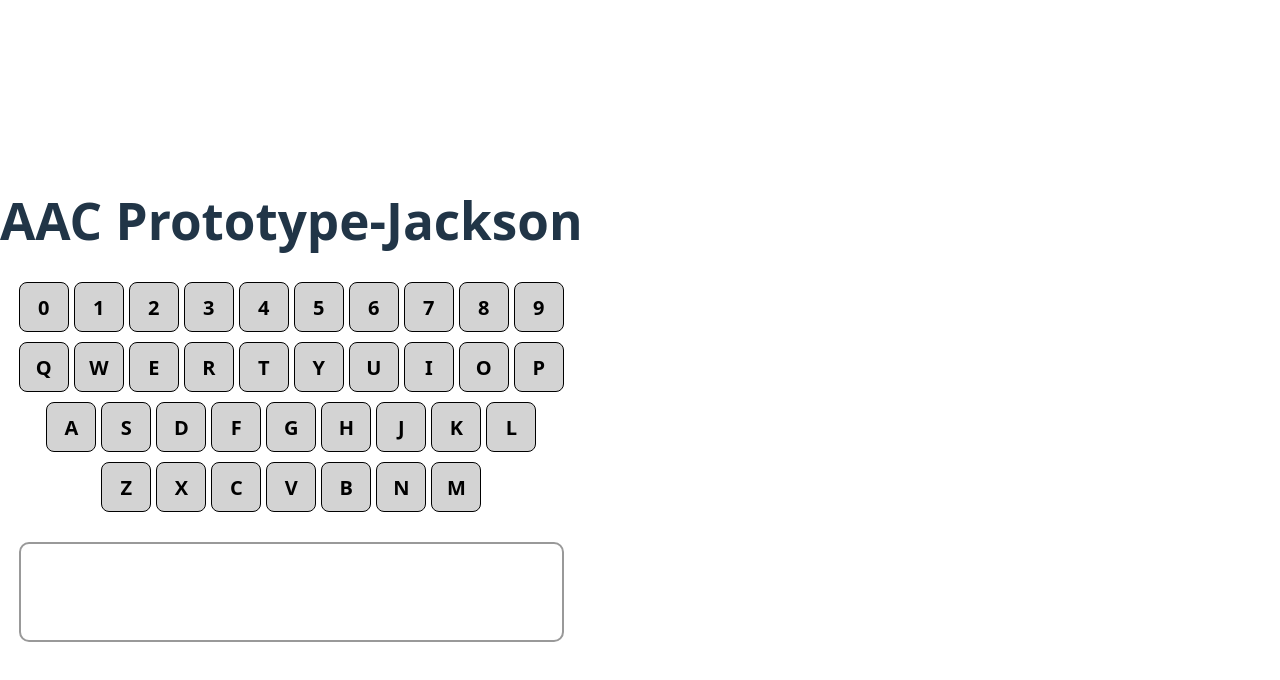
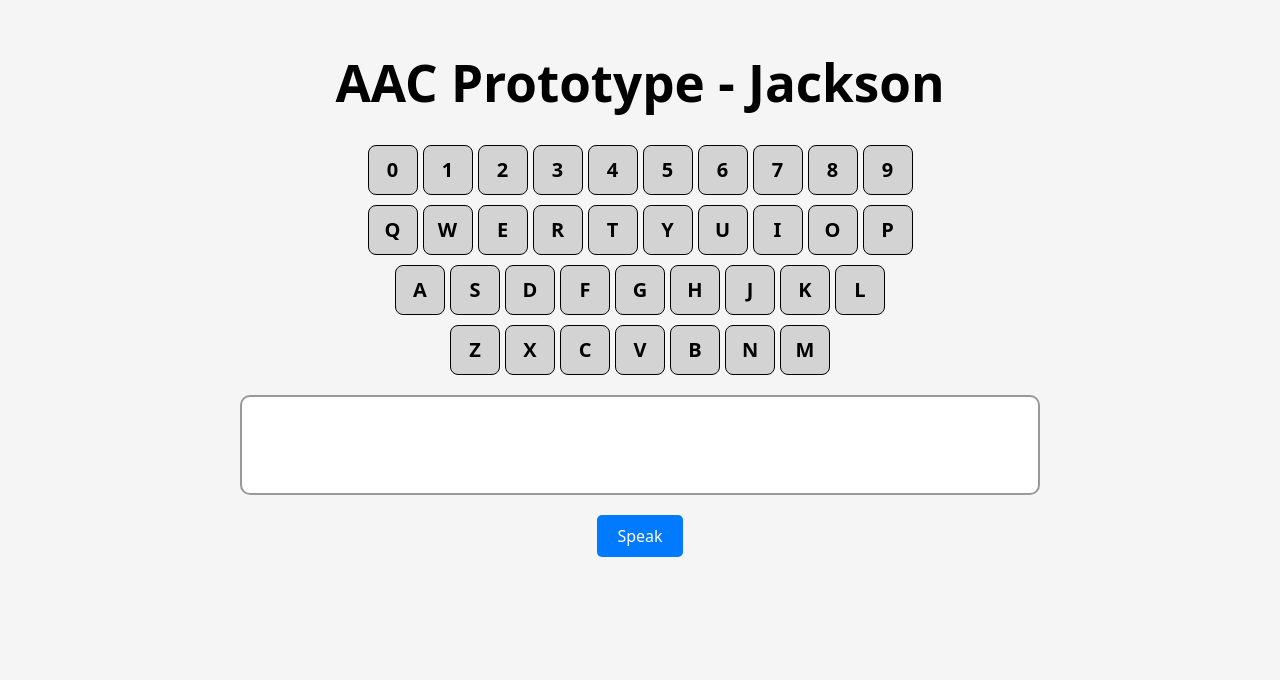
Before and after one commit to mslaurenajackson/AacReact, a React (Vite) app: page / in a window 1280 px wide. Shown: the top 680 px of the page. Built offline with nearby package versions, Linux system fonts and the light colour scheme.

Commit message:
Updated App.jsx to add handleSpeak functionality and improve communication box

```diff
--- a/src/App.css
+++ b/src/App.css
@@ -32,6 +32,18 @@
   box-shadow: 0 4px 15px rgba(0, 0, 0, 0.2);
 } */
 
+html, body, #root {
+  margin: 0;
+  padding: 0;
+  width: 100vw;
+  height: 100vh;
+  overflow: hidden;
+  background-color: #f5f5f5; /* just to match what you had */
+}
+
+#root {
+  background: linear-gradient(to right, #f5f5f5 50%, red 50%);
+}
 
 .grid-buttons {
   display: grid;
@@ -109,10 +121,14 @@
   justify-content: center;
   gap: 10px;
   margin: 0 auto;
-  width: fit-content;
 }
 
 .keyboard-row {
   display: flex;
   gap: 5px;
+  justify-content: center;
 }
+
+h1 {
+ color: #000;
+}
--- a/src/App.jsx
+++ b/src/App.jsx
@@ -33,18 +33,30 @@ function App() {
     setDraggedLetter('');
   };
 
+  const handleSpeak = () => {
+    const sentence = communication.join('');
+    const utterance = new SpeechSynthesisUtterance(sentence);
+    utterance.onend = () => { //clears the communication area after speaking
+      setCommunication([]);
+    };
+    speechSynthesis.speak(utterance);
+  };
+
   return (
       <>
-      <h1>AAC Prototype-Jackson</h1>
   <div
     style={{
       display: 'flex',
       flexDirection: 'column',
       alignItems: 'center',
-          justifyContent: 'center',
-          margin: '0 auto',
+      justifyContent: 'flex-start',
+      minHeight: '100vh',
+      padding: '20px',
+      backgroundColor: '#f5f5f5',
     }}
-      ></div>
+  >
+    <h1 style={{ textAlign: 'center' }}>AAC Prototype - Jackson</h1>
+
     <div className="keyboard">
       {keyboardRows.map((row, rowIndex) => (
         <div key={rowIndex} className="keyboard-row">
@@ -53,8 +65,11 @@ function App() {
               key={letter}
               draggable
               onDragStart={() => handleDragStart(letter)}
-                onClick={() => playSound(letter)}
-                style = {{
+              onClick={() => {
+                playSound(letter);
+                setCommunication((prev) => [...prev, letter]);
+              }}
+              style={{
                 width: '50px',
                 height: '50px',
                 display: 'flex',
@@ -71,6 +86,7 @@ function App() {
           ))}
         </div>
       ))}
+    </div>
 
     <div
       id="communication-area"
@@ -83,8 +99,12 @@ function App() {
         padding: '20px',
         minHeight: '100px',
         marginTop: '20px',
-          width: '100%',
+        width: '80%',
+        maxWidth: '800px',
         boxSizing: 'border-box',
+        textAlign: 'center',
+        color: '#000',
+        fontWeight: 'bold'
       }}
     >
       {communication.map((letter, index) => (
@@ -93,7 +113,24 @@ function App() {
         </span>
       ))}
     </div>
+
+    <button
+      onClick={handleSpeak}
+      style={{
+        marginTop: '20px',
+        padding: '10px 20px',
+        fontSize: '16px',
+        backgroundColor: '#007BFF',
+        color: 'white',
+        border: 'none',
+        borderRadius: '5px',
+        cursor: 'pointer',
+      }}
+    >
+      Speak
+    </button>
   </div>
+
     </>
   );
 }
```
Also changed, not shown: components/App.jsx (added, +80 -0 lines). Lines whose indentation alone changed are shown as unchanged.
